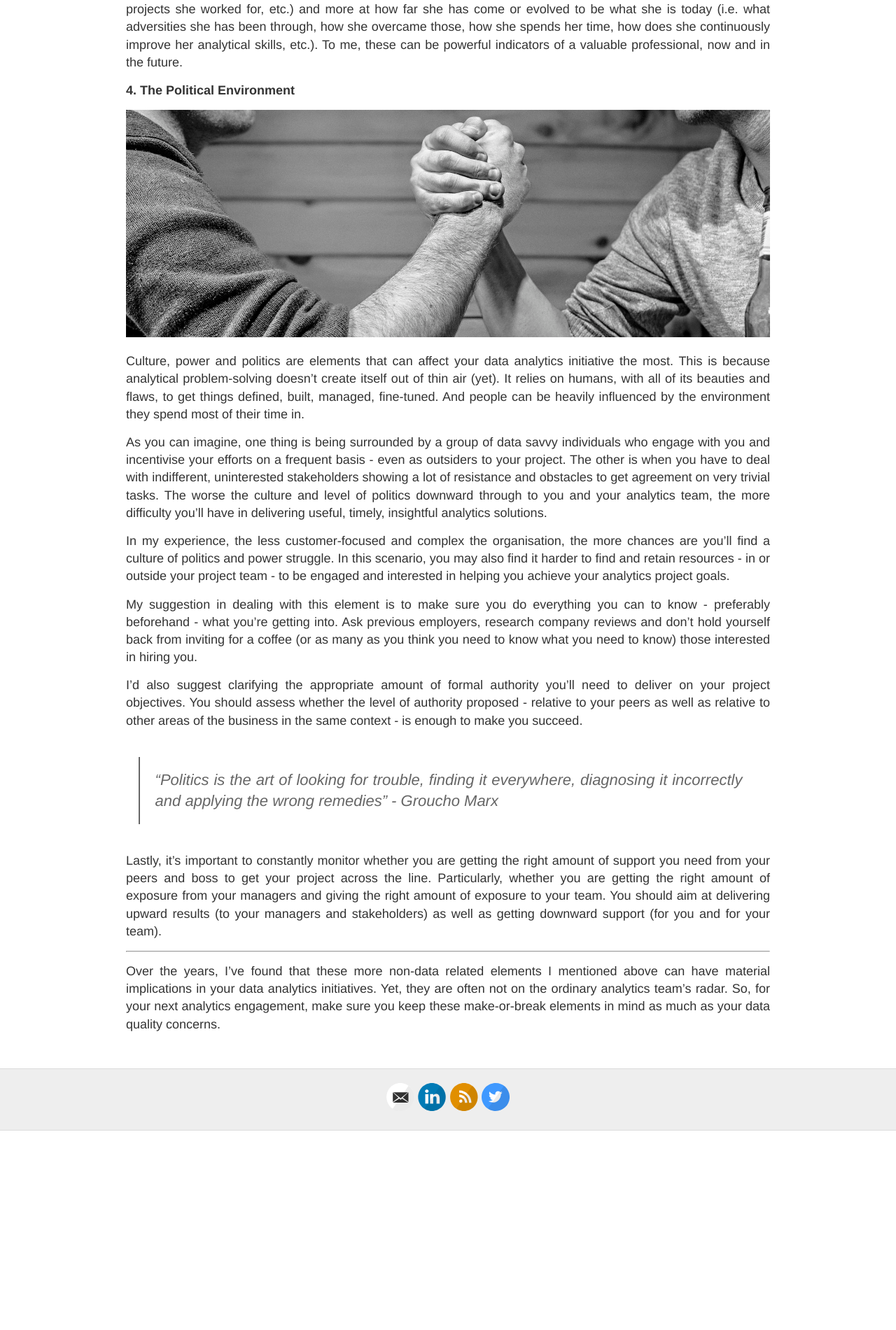
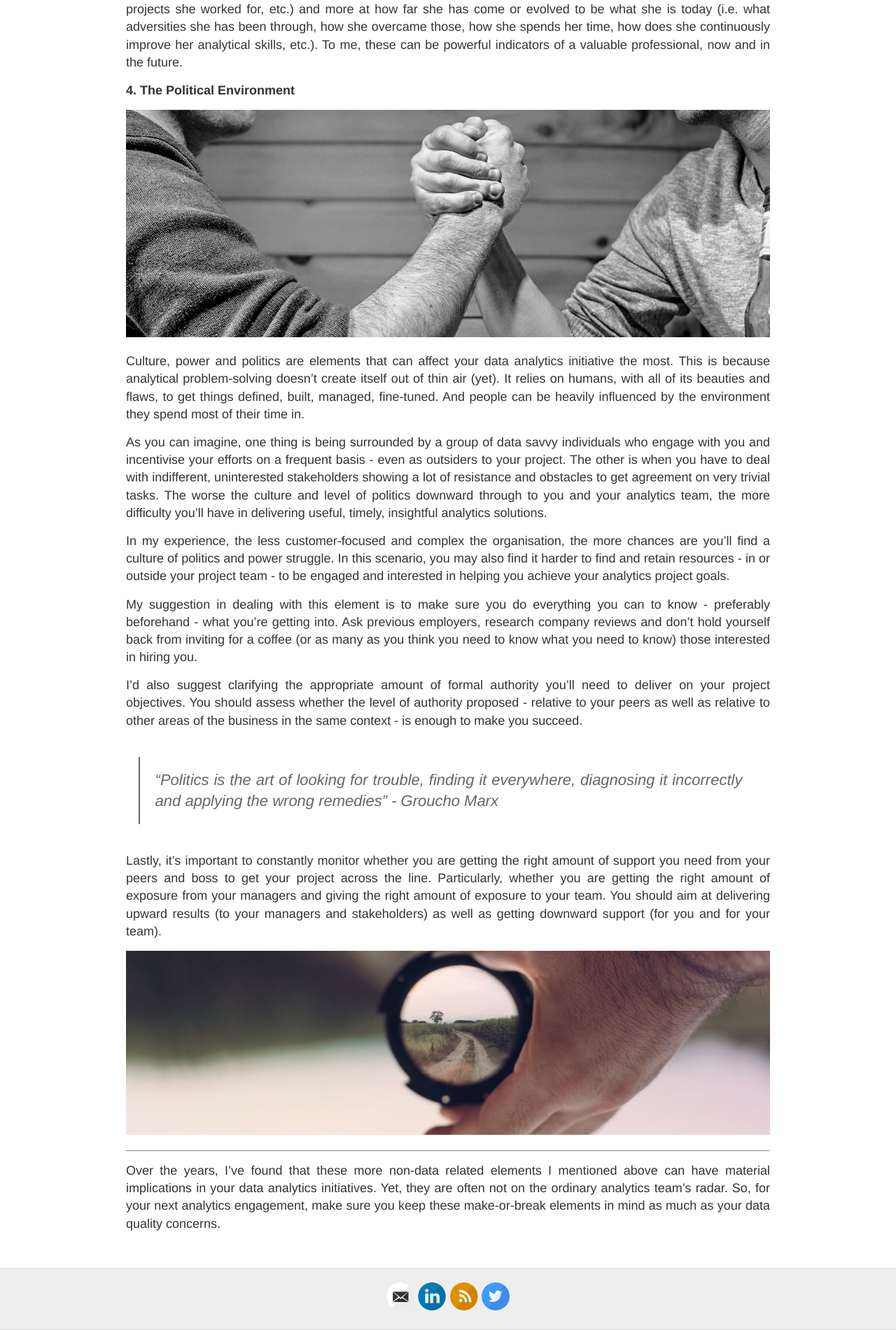
Before and after one commit to FelipeRego/FelipeRego.github.io, a Jekyll site: the page built from _posts/2017-08-30-Four-Elements-Analytics-Initiative.md, in a window 1280 px wide. Shown: the part 3555-5456 px from the top of the page at 70% size. Built offline with Jekyll 4.4.1, drawn with Linux system fonts in a browser that asks for light colours; comment, search, counter and statistics services are not loaded; before the commit the page ends 5171 px from its top, so only the background shows below that.

Commit message:
more pic 4 elemnts

```diff
--- a/_posts/2017-08-30-Four-Elements-Analytics-Initiative.md
+++ b/_posts/2017-08-30-Four-Elements-Analytics-Initiative.md
@@ -78,6 +78,8 @@
 
 Lastly, it's important to constantly monitor whether you are getting the right amount of support you need from your peers and boss to get your project across the line. Particularly, whether you are getting the right amount of exposure from your managers and giving the right amount of exposure to your team. You should aim at delivering upward results (to your managers and stakeholders) as well as getting downward support (for you and for your team).
 
+![](https://github.com/FelipeRego/feliperego.github.io/raw/master/images/4elements_6.png)<!-- -->
+
 ***
 
 
```
